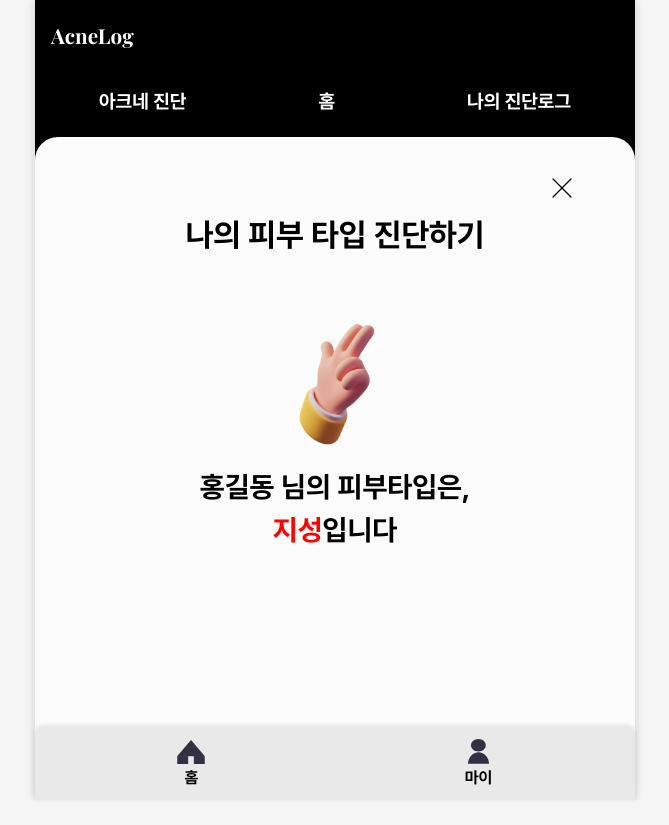
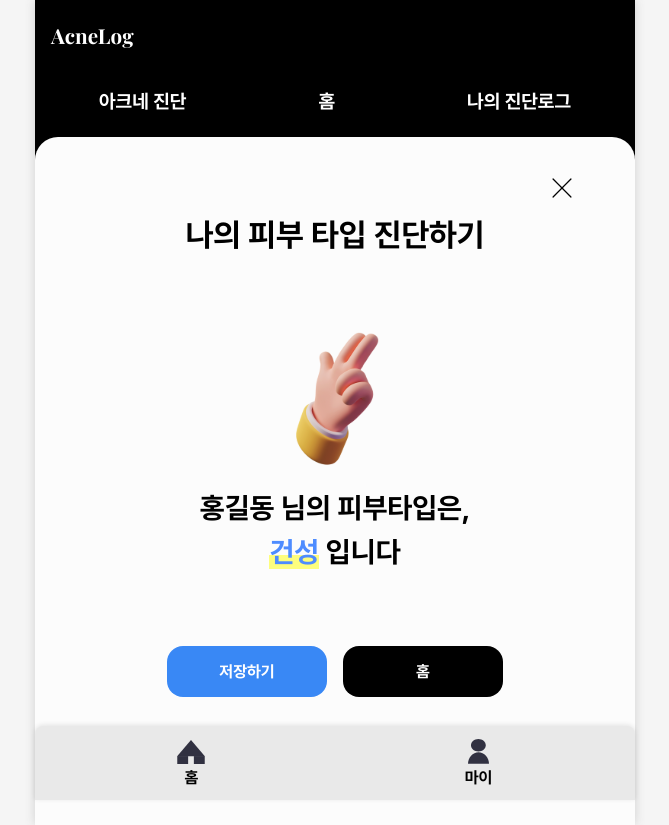
Before and after one commit to AcneLog/AcneLog_web, a React (Vite) app: page /skin/result in a window 1280 px wide. Shown: the whole page, without its empty margins (305-974 px from the left). Before the commit the page ends 800 px from the top, so only its background shows below. Built offline with nearby package versions, Linux system fonts and the light colour scheme.

Commit message:
[#20] feat: 피부 타입 진단 결과 및 저장 모달 UI 구현

```diff
--- /dev/null
+++ b/src/components/common/BasicModal.tsx
@@ -0,0 +1,44 @@
+import * as React from 'react';
+import Box from '@mui/material/Box';
+import Typography from '@mui/material/Typography';
+import Modal from '@mui/material/Modal';
+import { Button } from '@mui/material';
+
+const style = {
+  position: 'absolute' as const,
+  top: '50%',
+  left: '50%',
+  transform: 'translate(-50%, -50%)',
+  width: 400,
+  bgcolor: 'background.paper',
+  border: '2px transparent #000',
+  boxShadow: 24,
+  p: 4,
+  textAlign: 'center',
+  borderRadius: '1rem',
+};
+
+interface BasicModalProps {
+  open: boolean;
+  onClose: () => void;
+  onConfirm: () => void;
+}
+
+const BasicModal: React.FC<BasicModalProps> = ({ open, onClose, onConfirm }) => {
+  return (
+    <Modal open={open} onClose={onClose}>
+      <Box sx={style}>
+        <Typography variant="body1" sx={{ mb: 3, fontFamily: 'Pretendard', fontWeight: 500 }}>
+          저장하시겠습니까?
+        </Typography>
+        <Box display="flex" justifyContent="center">
+          <Button variant="outlined" onClick={onConfirm} style={{ fontFamily: 'Pretendard' }}>
+            확인
+          </Button>
+        </Box>
+      </Box>
+    </Modal>
+  );
+};
+
+export default BasicModal;
--- a/src/pages/SkinDiagnosis/SkinDiagnosis.styles.ts
+++ b/src/pages/SkinDiagnosis/SkinDiagnosis.styles.ts
@@ -1,11 +1,26 @@
 import styled from 'styled-components';
+
+interface ButtonType {
+  type: 'save' | 'home';
+}
+
+interface SkinTypeProps {
+  skinType: string;
+}
+
+export const getColor = (skinType: string) => {
+  if (skinType === '건성') return '#4E8CFF';
+  if (skinType === '지성') return '#FF2D57';
+  if (skinType === '수부지') return '#34A853';
+  return '#888';
+};
 
 // 전체 레이아웃
 export const Layout = styled.div`
   display: flex;
   flex-direction: column;
   padding: 1rem 3rem 8rem 3rem;
-  gap: 4rem;
+  gap: 4.5rem;
 `;
 
 // [공고상세페이지] 타이틀 레이아웃
@@ -43,9 +58,40 @@ export const ResultLayout = styled.div`
 `;
 
 // [공고상세페이지] 타이틀 레이아웃
-export const Result = styled.div`
+export const Result = styled.div<SkinTypeProps>`
   font-size: ${({ theme }) => theme.fontSize.sm};
   text-align: center;
   font-weight: bold;
   line-height: 1.5;
 `;
+
+//
+export const BtnLayout = styled.div`
+  display: flex;
+  gap: 1rem;
+  justify-content: center;
+  align-items: center;
+`;
+
+export const Btn = styled.button<ButtonType>`
+  padding: 1rem;
+  border-radius: 1rem;
+  border: none;
+  color: white;
+  width: 10rem;
+  background: ${({ type, theme }) => (type === 'save' ? theme.roundBlue : 'black')};
+  font-size: 1rem;
+  cursor: pointer;
+`;
+
+export const SkinTypeColor = styled.span<{ skinType: string }>`
+  color: ${({ skinType }) => getColor(skinType)};
+  font-weight: 900;
+  background: linear-gradient(
+    to bottom,
+    transparent 60%,
+    rgba(255, 255, 0, 0.5) 60%,
+    rgba(255, 255, 0, 0.5) 100%
+  );
+  display: inline;
+`;
--- a/src/pages/SkinDiagnosis/SkinDiagnosisResult.tsx
+++ b/src/pages/SkinDiagnosis/SkinDiagnosisResult.tsx
@@ -2,9 +2,24 @@ import { useNavigate } from 'react-router-dom';
 import * as S from './SkinDiagnosis.styles';
 import XBtn from '../../assets/xIcon.svg';
 import skinIcon from '../../assets/skinResult.svg';
+import { useState } from 'react';
+import BasicModal from '../../components/common/BasicModal';
 
 function SkinDiagnosisResult() {
   const navigate = useNavigate();
+  const [modalOpen, setModalOpen] = useState(false);
+  const skinType = '건성';
+
+  const handleSave = () => {
+    // 저장 로직 (비동기 처리 가능)
+    setModalOpen(true); // 모달 열기
+  };
+
+  const handleConfirm = () => {
+    setModalOpen(false);
+    navigate('/'); // 홈으로 이동
+  };
+
   return (
     <S.Layout>
       <S.TitleLayout>
@@ -14,11 +29,23 @@ function SkinDiagnosisResult() {
         <S.Title>나의 피부 타입 진단하기</S.Title>
       </S.TitleLayout>
       <S.ResultLayout>
-        <img src={skinIcon} alt="skin-icon" style={{ width: '100px' }} />
-        <S.Result>
-          홍길동 님의 피부타입은, <br /> <span style={{ color: 'red' }}>지성</span>입니다
+        <img src={skinIcon} alt="skin-icon" style={{ width: '110px' }} />
+        <S.Result skinType={skinType}>
+          {' '}
+          {/* [TODO] api: 사용자 이름 */}
+          홍길동 님의 피부타입은, <br />{' '}
+          <S.SkinTypeColor skinType={skinType}>{skinType}</S.SkinTypeColor> 입니다
         </S.Result>
       </S.ResultLayout>
+      <S.BtnLayout>
+        <S.Btn type="save" onClick={handleSave}>
+          저장하기
+        </S.Btn>
+        <S.Btn type="home" onClick={() => navigate('/')}>
+          홈
+        </S.Btn>
+      </S.BtnLayout>
+      <BasicModal open={modalOpen} onClose={() => setModalOpen(false)} onConfirm={handleConfirm} />
     </S.Layout>
   );
 }
```
